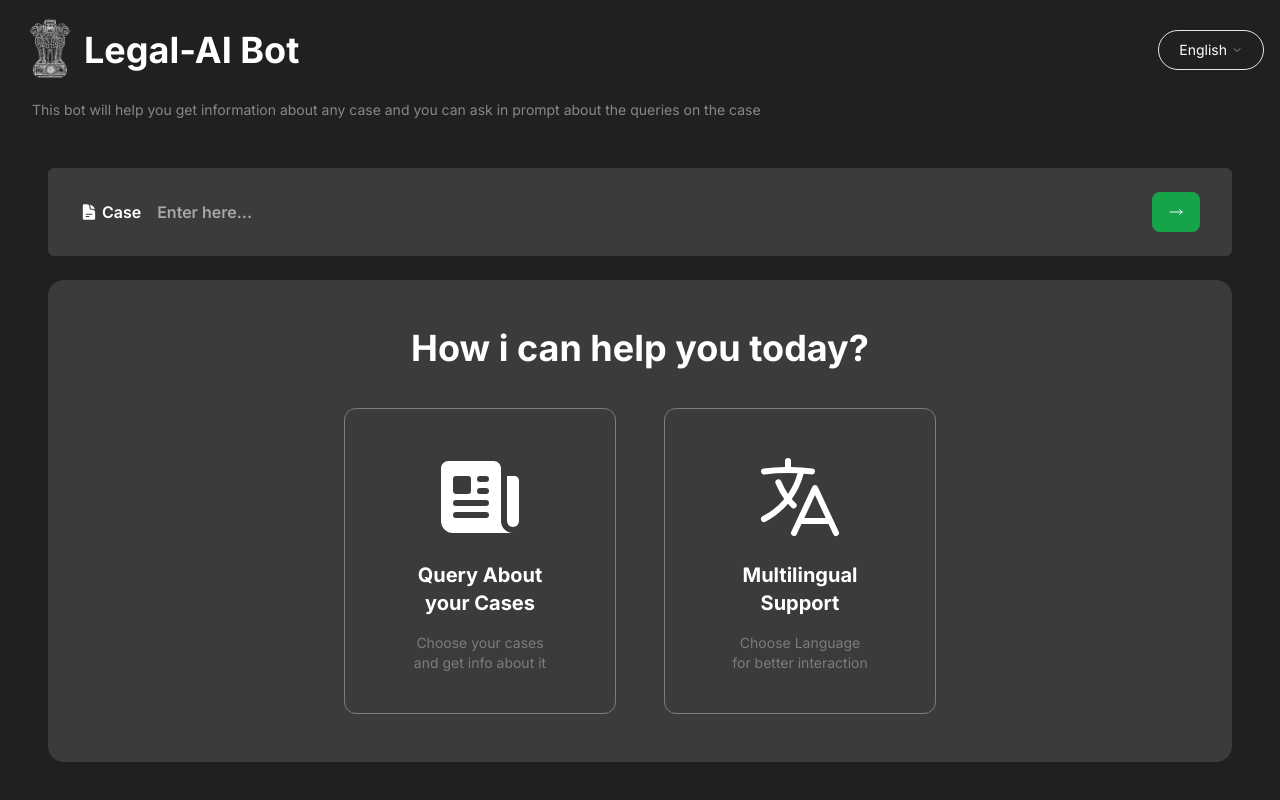
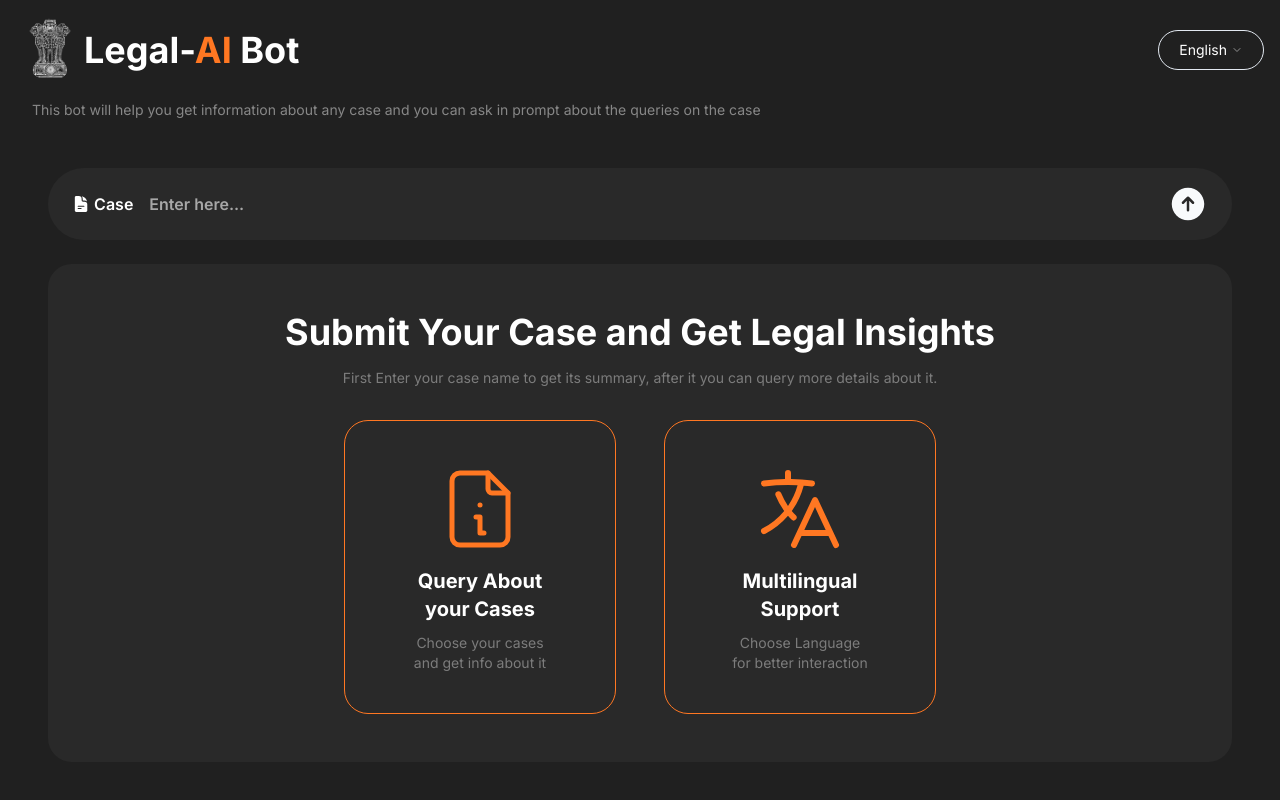
Before and after one commit to aryan-garg0729/LegalAI, a Next.js app in the folder legal-ai-frontend/: page / in a window 1280 px wide. Built offline with nearby package versions, Linux system fonts and the light colour scheme.

Commit message:
UI changes

```diff
--- a/legal-ai-frontend/app/components/Casebar.tsx
+++ b/legal-ai-frontend/app/components/Casebar.tsx
@@ -18,13 +18,10 @@ export default function CaseBar() {
     const arr = [];
     arr.push(usrmsg);
     try {
-      const response = await axios.post(
-        "/api/chat",
-        {
-          query: query,
-          case_name: caseNameToSend,
-        }
-      );
+      const response = await axios.post("/api/chat", {
+        query: query,
+        case_name: caseNameToSend,
+      });
 
       if (response.data) {
         const resmsg = { user: "bot", text: response.data.answer };
@@ -72,7 +69,7 @@ export default function CaseBar() {
 
   return (
     <div className="px-12 py-4">
-      <div className="flex items-center bg-[#3B3B3B] px-8 py-6 rounded-md">
+      <div className="flex items-center bg-[#292929] px-6 py-4 rounded-full">
         <svg
           xmlns="http://www.w3.org/2000/svg"
           viewBox="0 0 24 24"
@@ -97,21 +94,19 @@ export default function CaseBar() {
           className="bg-transparent text-white ml-1 font-semibold text-md border-none focus-visible:outline-none focus-visible:ring-offset-0 focus-visible:ring-0 placeholder:text-[#a7a7a7] flex-grow "
         />
         <Button
-          className=" bg-green-600 rounded-lg hover:bg-green-700"
+          className="bg-transparent w-10 h-10 p-0 m-0 hover:bg-transparent hover:text-gray-300"
           onClick={handleButtonClick}
         >
           <svg
             xmlns="http://www.w3.org/2000/svg"
-            fill="none"
             viewBox="0 0 24 24"
-            stroke-width="1.5"
-            stroke="currentColor"
-            className="size-4"
+            fill="currentColor"
+            className="size-12"
           >
             <path
-              stroke-linecap="round"
-              stroke-linejoin="round"
-              d="M17.25 8.25 21 12m0 0-3.75 3.75M21 12H3"
+              fill-rule="evenodd"
+              d="M12 2.25c-5.385 0-9.75 4.365-9.75 9.75s4.365 9.75 9.75 9.75 9.75-4.365 9.75-9.75S17.385 2.25 12 2.25Zm.53 5.47a.75.75 0 0 0-1.06 0l-3 3a.75.75 0 1 0 1.06 1.06l1.72-1.72v5.69a.75.75 0 0 0 1.5 0v-5.69l1.72 1.72a.75.75 0 1 0 1.06-1.06l-3-3Z"
+              clip-rule="evenodd"
             />
           </svg>
         </Button>
--- a/legal-ai-frontend/app/components/Features.tsx
+++ b/legal-ai-frontend/app/components/Features.tsx
@@ -1,24 +1,37 @@
 export default function Features() {
   return (
     <div className="px-12 py-2">
-      <div className="p-12 bg-[#3B3B3B] text-white rounded-2xl">
+      <div className="p-12 bg-[#292929] text-white rounded-3xl">
         <div className="flex justify-center">
-          <span className="font-bold text-4xl">How i can help you today?</span>
+          <span className="font-bold text-4xl">
+            Submit Your Case and Get Legal Insights
+          </span>
         </div>
-        <div className="flex items-center justify-center pt-10 gap-12">
-          <div className="border-[1px] border-[#7C7C7C] rounded-xl px-16 py-10 flex flex-col items-center gap-4 max-w-[25%] hover:bg-[#3f3f3f] ">
+        <div className="flex justify-center pt-4">
+          <span className="text-sm text-[#7C7C7C] text-center">
+            First Enter your case name to get its summary, after it you can
+            query more details about it.
+          </span>
+        </div>
+        <div className="flex items-center justify-center pt-8 gap-12">
+          <div className="border-[1px] border-[#FF7722] rounded-3xl px-16 py-10 flex flex-col items-center gap-2.5 max-w-[25%] hover:bg-[#2c2c2c] ">
             <svg
               xmlns="http://www.w3.org/2000/svg"
+              width="24"
+              height="24"
               viewBox="0 0 24 24"
-              fill="currentColor"
-              className="size-24"
+              fill="none"
+              stroke="currentColor"
+              stroke-width="1.25"
+              stroke-linecap="round"
+              stroke-linejoin="round"
+              className="icon icon-tabler icons-tabler-outline icon-tabler-file-info size-24 text-[#FF7722]"
             >
-              <path
-                fill-rule="evenodd"
-                d="M4.125 3C3.089 3 2.25 3.84 2.25 4.875V18a3 3 0 0 0 3 3h15a3 3 0 0 1-3-3V4.875C17.25 3.839 16.41 3 15.375 3H4.125ZM12 9.75a.75.75 0 0 0 0 1.5h1.5a.75.75 0 0 0 0-1.5H12Zm-.75-2.25a.75.75 0 0 1 .75-.75h1.5a.75.75 0 0 1 0 1.5H12a.75.75 0 0 1-.75-.75ZM6 12.75a.75.75 0 0 0 0 1.5h7.5a.75.75 0 0 0 0-1.5H6Zm-.75 3.75a.75.75 0 0 1 .75-.75h7.5a.75.75 0 0 1 0 1.5H6a.75.75 0 0 1-.75-.75ZM6 6.75a.75.75 0 0 0-.75.75v3c0 .414.336.75.75.75h3a.75.75 0 0 0 .75-.75v-3A.75.75 0 0 0 9 6.75H6Z"
-                clip-rule="evenodd"
-              />
-              <path d="M18.75 6.75h1.875c.621 0 1.125.504 1.125 1.125V18a1.5 1.5 0 0 1-3 0V6.75Z" />
+              <path stroke="none" d="M0 0h24v24H0z" fill="none" />
+              <path d="M14 3v4a1 1 0 0 0 1 1h4" />
+              <path d="M17 21h-10a2 2 0 0 1 -2 -2v-14a2 2 0 0 1 2 -2h7l5 5v11a2 2 0 0 1 -2 2z" />
+              <path d="M11 14h1v4h1" />
+              <path d="M12 11h.01" />
             </svg>
             <span className="font-bold text-xl text-center">
               Query About your Cases
@@ -27,12 +40,12 @@ export default function Features() {
               Choose your cases and get info about it
             </span>
           </div>
-          <div className="border-[1px] border-[#7C7C7C] rounded-xl px-16 py-10 flex flex-col items-center gap-4 max-w-[25%] hover:bg-[#3f3f3f] ">
+          <div className="border-[1px] border-[#FF7722] rounded-3xl px-16 py-10 flex flex-col items-center gap-2.5 max-w-[25%] hover:bg-[#2c2c2c] ">
             <svg
               xmlns="http://www.w3.org/2000/svg"
               viewBox="0 0 24 24"
               fill="currentColor"
-              className="size-24"
+              className="size-24 text-[#FF7722]"
             >
               <path
                 fill-rule="evenodd"
--- a/legal-ai-frontend/app/components/Topbar.tsx
+++ b/legal-ai-frontend/app/components/Topbar.tsx
@@ -12,7 +12,9 @@ export default function Topbar() {
       <div className="flex justify-between items-center">
         <div className="flex items-center">
           <img src="./emblem-white.png" className="w-1/12" />
-          <span className="font-bold text-4xl text-white">Legal-AI Bot</span>
+          <span className="font-bold text-4xl text-white">
+            Legal-<span className="text-[#FF7722]">AI</span> Bot
+          </span>
         </div>
         <div>
           <Select defaultValue="english">
```
